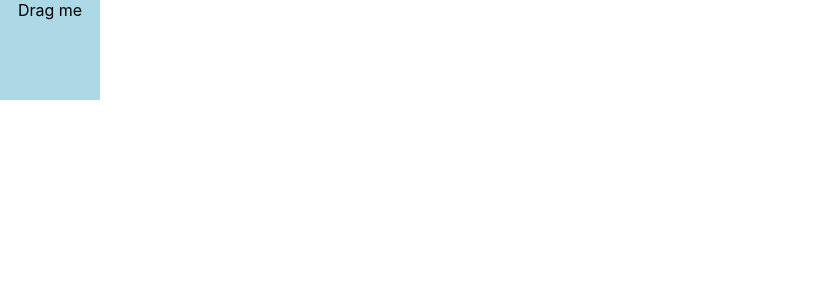
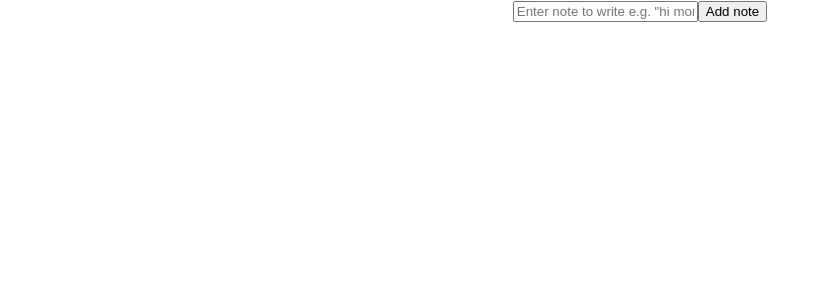
Before and after one commit to bathan1/sticky-noter, a React (Create React App) app in the folder client/: page / in a window 1280 px wide. Shown: the top 300 px of the page, without its empty margins (0-830 px from the left). Built offline with nearby package versions, Linux system fonts and the light colour scheme.

Commit message:
Add NoteCreator component

```diff
--- a/client/src/App.tsx
+++ b/client/src/App.tsx
@@ -1,11 +1,31 @@
 import React, { useState, useEffect } from 'react';
 import DraggableDiv from "./components/DraggableDiv";
+import NoteCreator from "./components/NoteCreator";
 import './App.css';
 
+interface Note {
+  id: number;
+  content: string;
+};
+
 function App() {
+  const [notes, setNotes] = useState<Note[]>([]);
+
+  const handleAddNote = (event: React.FormEvent, content: string) => {
+    event.preventDefault();
+    const newNote = {
+      id: Math.random(),
+      content: content
+    };
+    setNotes([...notes, newNote]);
+  };
+
   return (
     <div className="App">
-      <DraggableDiv />
+      <NoteCreator handleAddNote={handleAddNote} />
+      {notes.map((note) => (
+        <DraggableDiv key={note.id} content={note.content} />
+      ))}
     </div>
   );
 }
--- a/client/src/components/DraggableDiv.tsx
+++ b/client/src/components/DraggableDiv.tsx
@@ -1,6 +1,10 @@
 import React, { useState } from 'react';
 
-const DraggableDiv: React.FC = () => {
+interface DraggableDivProps {
+    content: string;
+};
+
+const DraggableDiv: React.FC<DraggableDivProps> = (props) => {
     const [isDragging, setIsDragging] = useState(false);
     const [position, setPosition] = useState({ x: 0, y: 0 });
     const [initialPosition, setInitialPosition] = useState({ x: 0, y: 0 });
@@ -27,15 +31,20 @@ const DraggableDiv: React.FC = () => {
     };
 
     return(
-        <div style={{
+        <div
+            style={{
             width: '100px',
             height: '100px',
-            background: 'lightblue',
+            background: 'lightyellow',
+            border: '2px solid black',
             position: 'absolute',
             top: position.y + 'px',
             left: position.x + 'px',
             cursor: isDragging ? 'grabbing' : 'grab',
-          }} onMouseDown={handleMouseDown} onMouseMove={handleMouseMove} onMouseUp={handleMouseUp}>Drag me</div>
+          }}
+            onMouseDown={handleMouseDown} onMouseMove={handleMouseMove} onMouseUp={handleMouseUp}>
+            {props.content}
+        </div>
     )
 }
 
--- /dev/null
+++ b/client/src/components/NoteCreator.tsx
@@ -0,0 +1,28 @@
+import React, { useState } from 'react';
+
+interface NoteCreatorProps {
+  handleAddNote: (event: React.FormEvent, content: string) => void;
+}
+
+const NoteCreator: React.FC<NoteCreatorProps> = (props) => {
+  const [inputValue, setInputValue] = useState("");
+
+  const handleSubmit = (event: React.FormEvent) => {
+    event.preventDefault();
+    props.handleAddNote(event, inputValue);
+  }
+
+  return(
+    <form onSubmit={handleSubmit}>
+      <input
+        type="text"
+        placeholder='Enter note to write e.g. "hi mom"'
+        value={inputValue}
+        onChange={(e) => setInputValue(e.target.value)}
+      />
+      <button>Add note</button>
+    </form>
+  )
+}
+
+export default NoteCreator;
```
